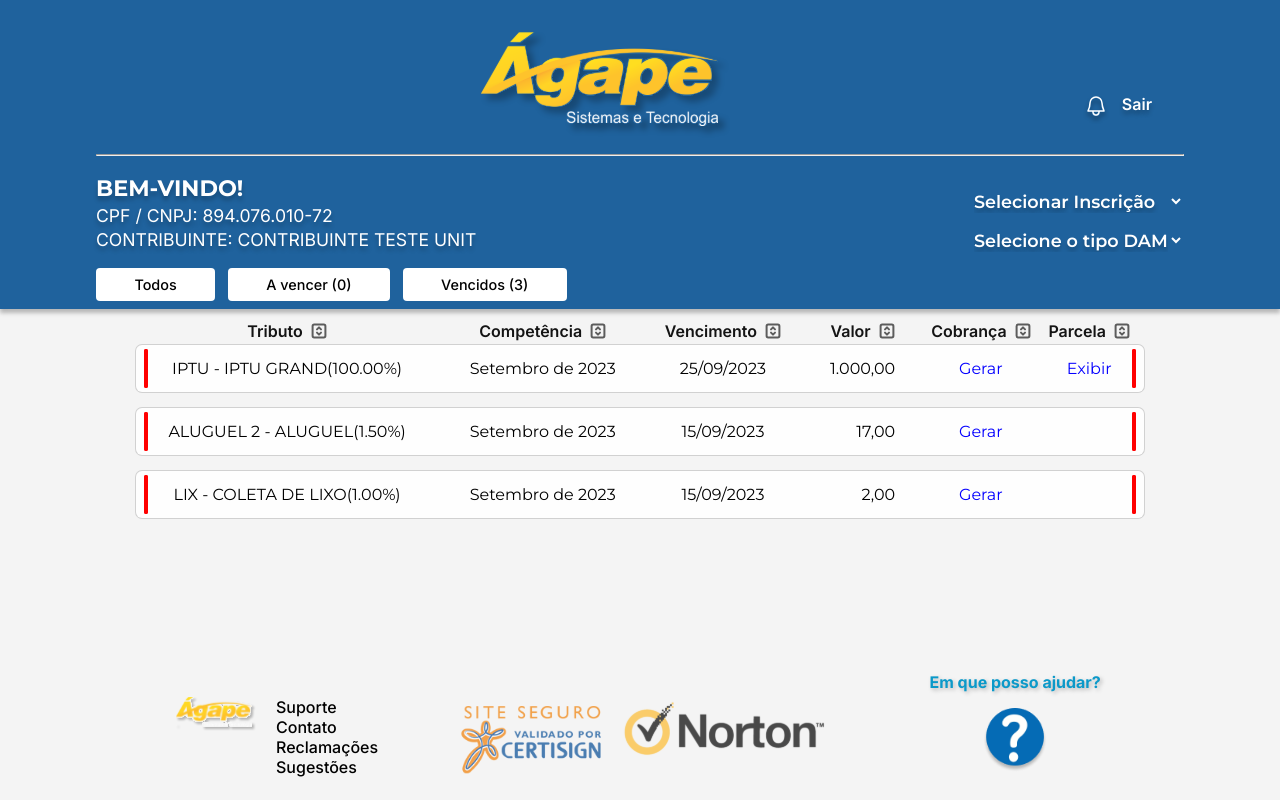
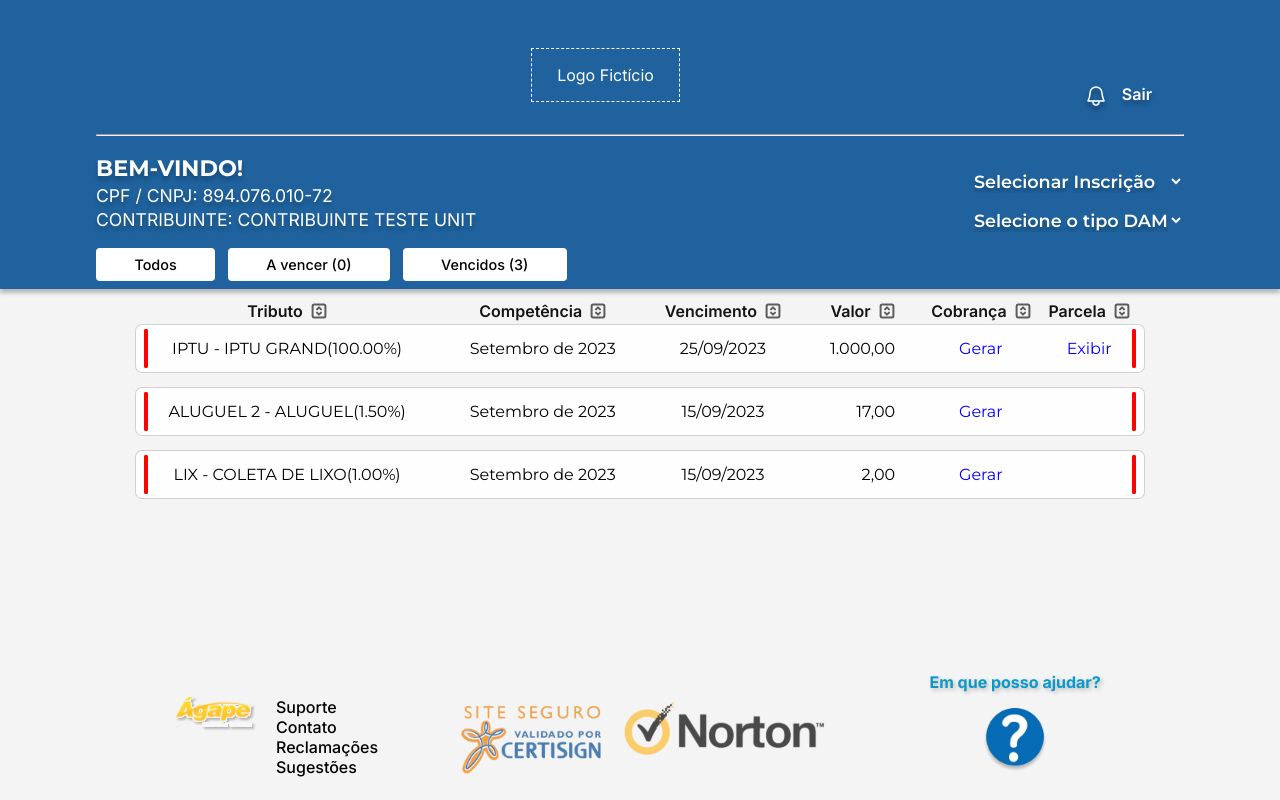
Before and after one commit to RichardSouzza/Squad-06, a React (Vite) app in the folder src/client/: page /client in a window 1280 px wide. Built offline with nearby package versions, Linux system fonts and the light colour scheme.

Commit message:
Change logo to fictitious

```diff
--- a/src/client/src/components/ClientHeader/ClientHeader.css
+++ b/src/client/src/components/ClientHeader/ClientHeader.css
@@ -26,6 +26,12 @@
   justify-content: space-between;
   align-items: center;
   width: 80%;
+}
+
+#header-top #fictitious-logo {
+  padding: 2vh 2vw;
+  border: 1px dashed #fff;
+  color: #fff;
 }
 
 #header-top #flex-end {
--- a/src/client/src/components/ClientHeader/ClientHeader.jsx
+++ b/src/client/src/components/ClientHeader/ClientHeader.jsx
@@ -1,5 +1,4 @@
 import Bell from '../../assets/images/bell.svg';
-import Logo from '../../assets/images/logo.svg';
 import './ClientHeader.css';
 
 export default function ClientHeader() {
@@ -8,7 +7,7 @@ export default function ClientHeader() {
       <div id="header-top">
         <div></div>
 
-        <img className="logo" src={Logo} alt="Logo Ágape" />
+        <div id="fictitious-logo">Logo Fictício</div>
 
         <div id="flex-end">
           <div className="notification">
```
